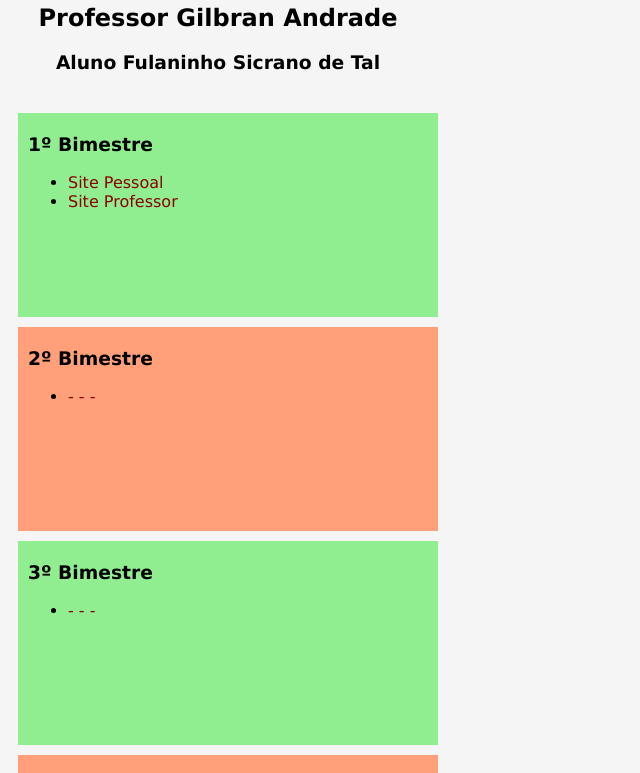
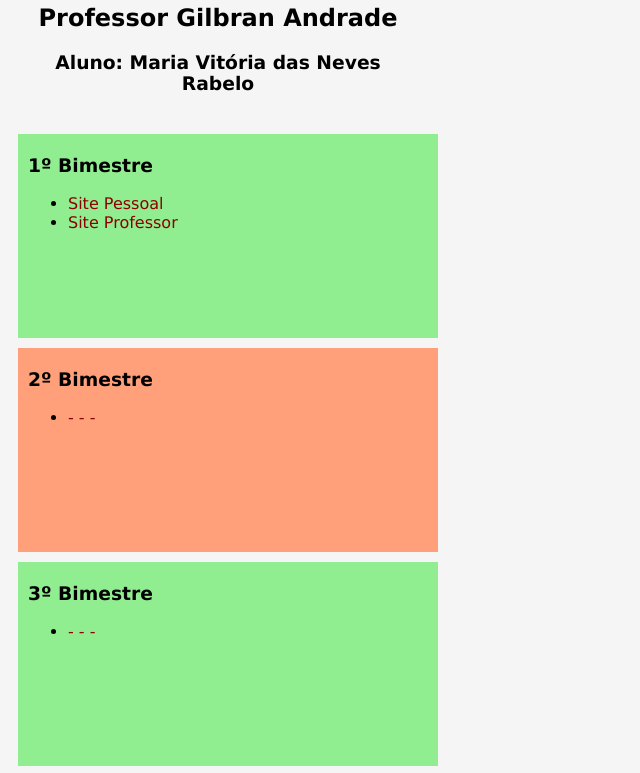
Before and after one commit to Mavivivii/aweb, a plain HTML site: page index.html in a window 1280 px wide. Shown: the part 172-945 px from the top of the page, without its empty margins (0-640 px from the left). Drawn offline with Linux system fonts and the light colour scheme.

Commit message:
Update index.html

```diff
--- a/index.html
+++ b/index.html
@@ -14,7 +14,7 @@
     <div class="titulo">
         <h1>Avaliações - Autoria Web</h1>
         <h2>Professor Gilbran Andrade</h2>
-        <h3>Aluno Fulaninho Sicrano de Tal </h4>
+        <h3>Aluno: Maria Vitória das Neves Rabelo</h4>
     </div>
     <div class="bimestre bimImpar">
         <h3>1º Bimestre</h3>
```
